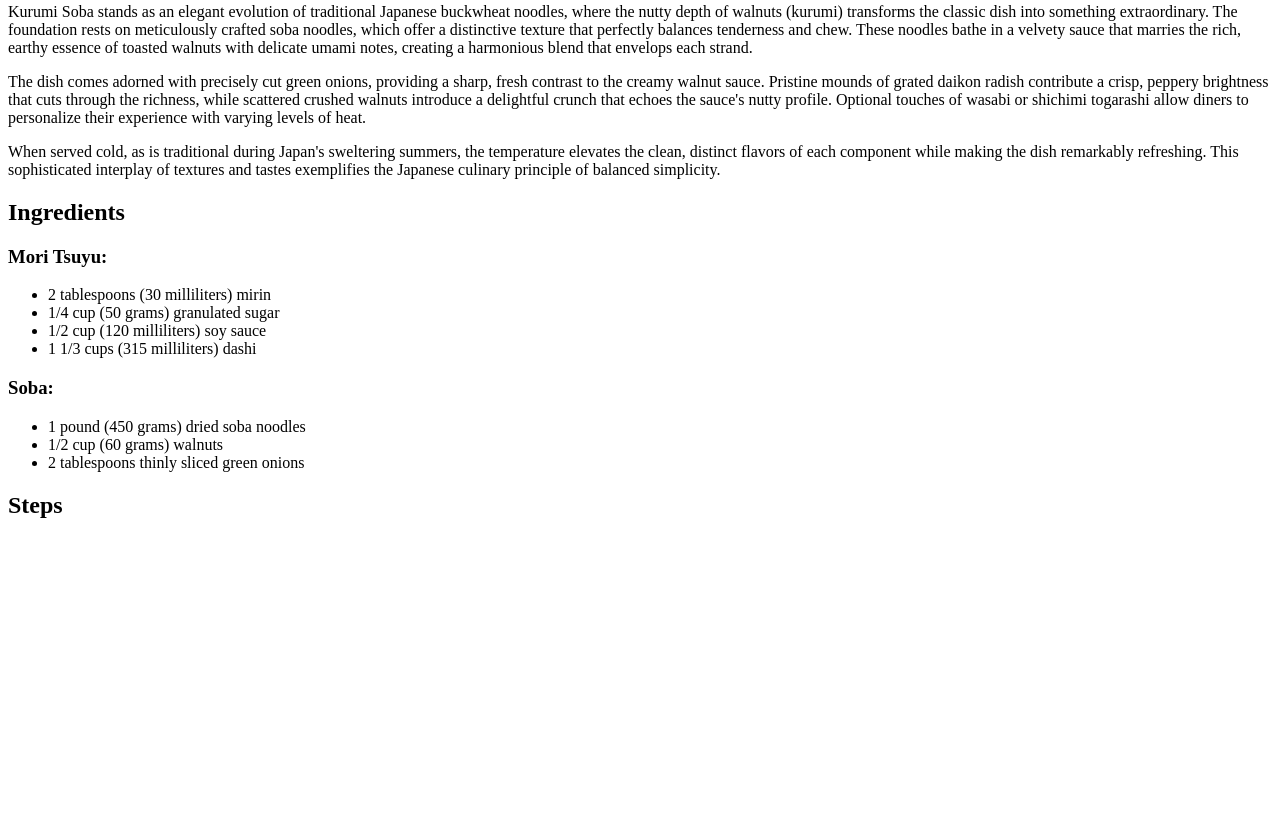
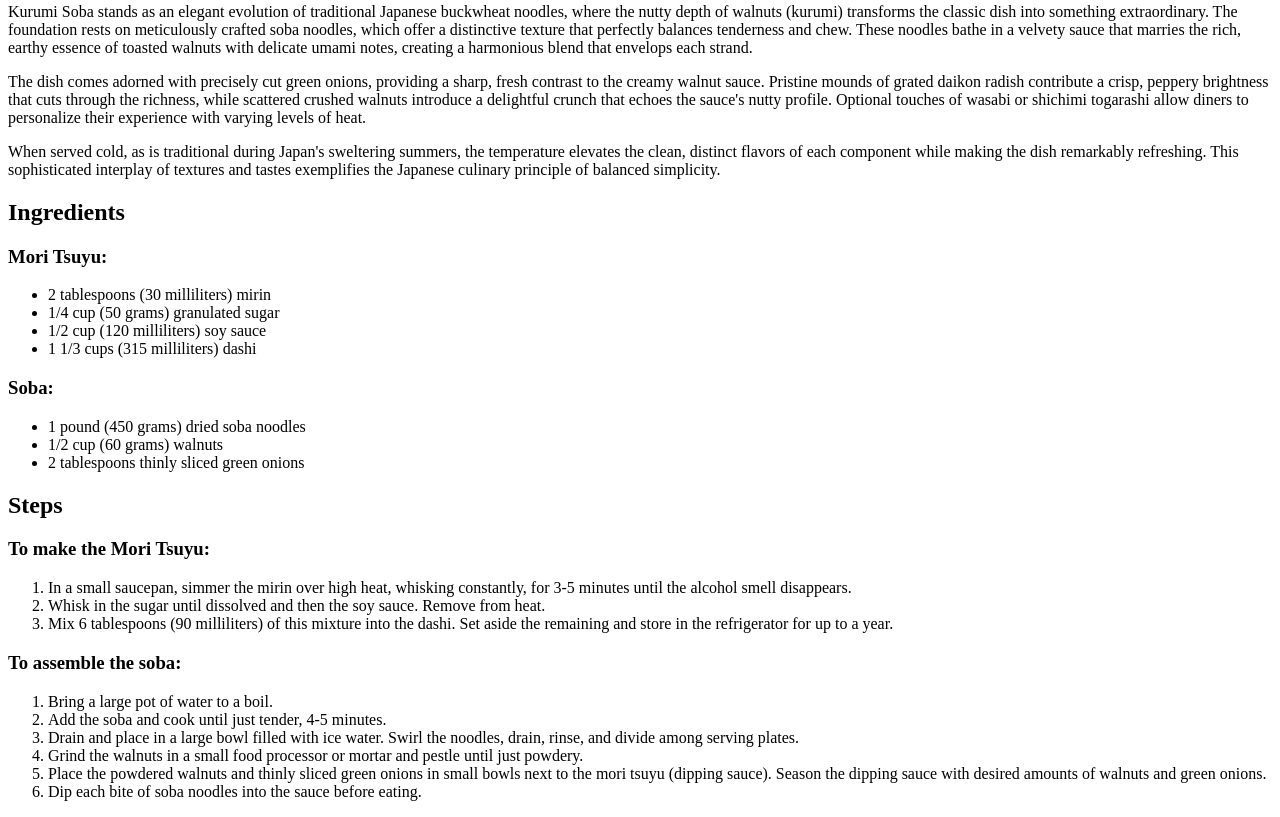
Before and after one commit to Azabu-bound/odin-recipes, a plain HTML site: page recipes/kurumi-soba.html in a window 1280 px wide. Shown: the part 484-1301 px from the top of the page. Before the commit the page ends 1022 px from the top, so only its background shows below. Drawn offline with Linux system fonts and the light colour scheme.

Commit message:
Finished iteration 3. Added steps to the Kurumi Soba recipie.

```diff
--- a/recipes/kurumi-soba.html
+++ b/recipes/kurumi-soba.html
@@ -38,5 +38,21 @@
     </ul>
 
     <h2>Steps</h2>
+    <h3>To make the Mori Tsuyu:</h3>
+    <ol>
+        <li>In a small saucepan, simmer the mirin over high heat, whisking constantly, for 3-5 minutes until the alcohol smell disappears.</li>
+        <li>Whisk in the sugar until dissolved and then the soy sauce. Remove from heat. </li>
+        <li>Mix 6 tablespoons (90 milliliters) of this mixture into the dashi. Set aside the remaining and store in the refrigerator for up to a year.</li>
+    </ol>
+
+    <h3>To assemble the soba:</h3>
+    <ol>
+        <li>Bring a large pot of water to a boil.</li>
+        <li>Add the soba and cook until just tender, 4-5 minutes.</li>
+        <li>Drain and place in a large bowl filled with ice water. Swirl the noodles, drain, rinse, and divide among serving plates.</li>
+        <li>Grind the walnuts in a small food processor or mortar and pestle until just powdery.</li>
+        <li>Place the powdered walnuts and thinly sliced green onions in small bowls next to the mori tsuyu (dipping sauce). Season the dipping sauce with desired amounts of walnuts and green onions.</li>
+        <li>Dip each bite of soba noodles into the sauce before eating.</li>
+    </ol>
 </body>
 </html>
```
